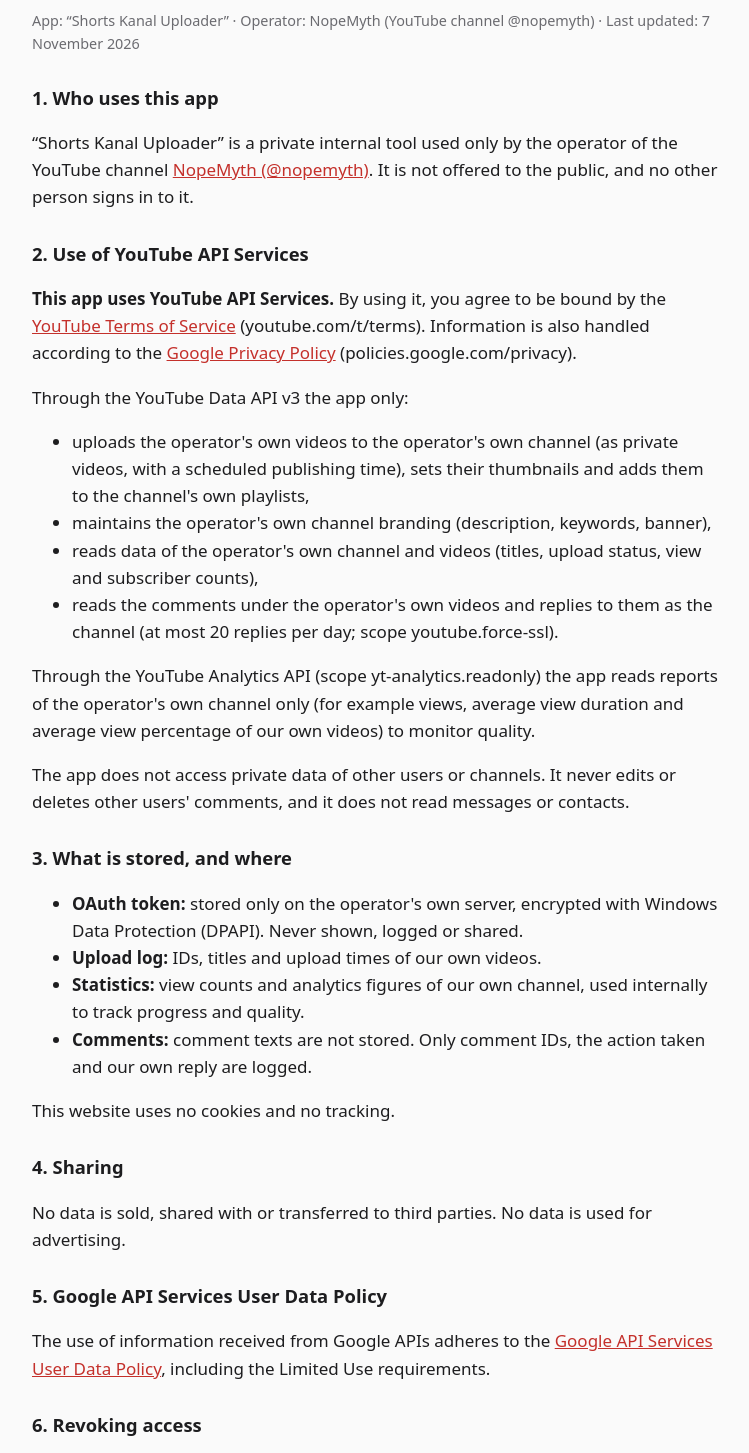
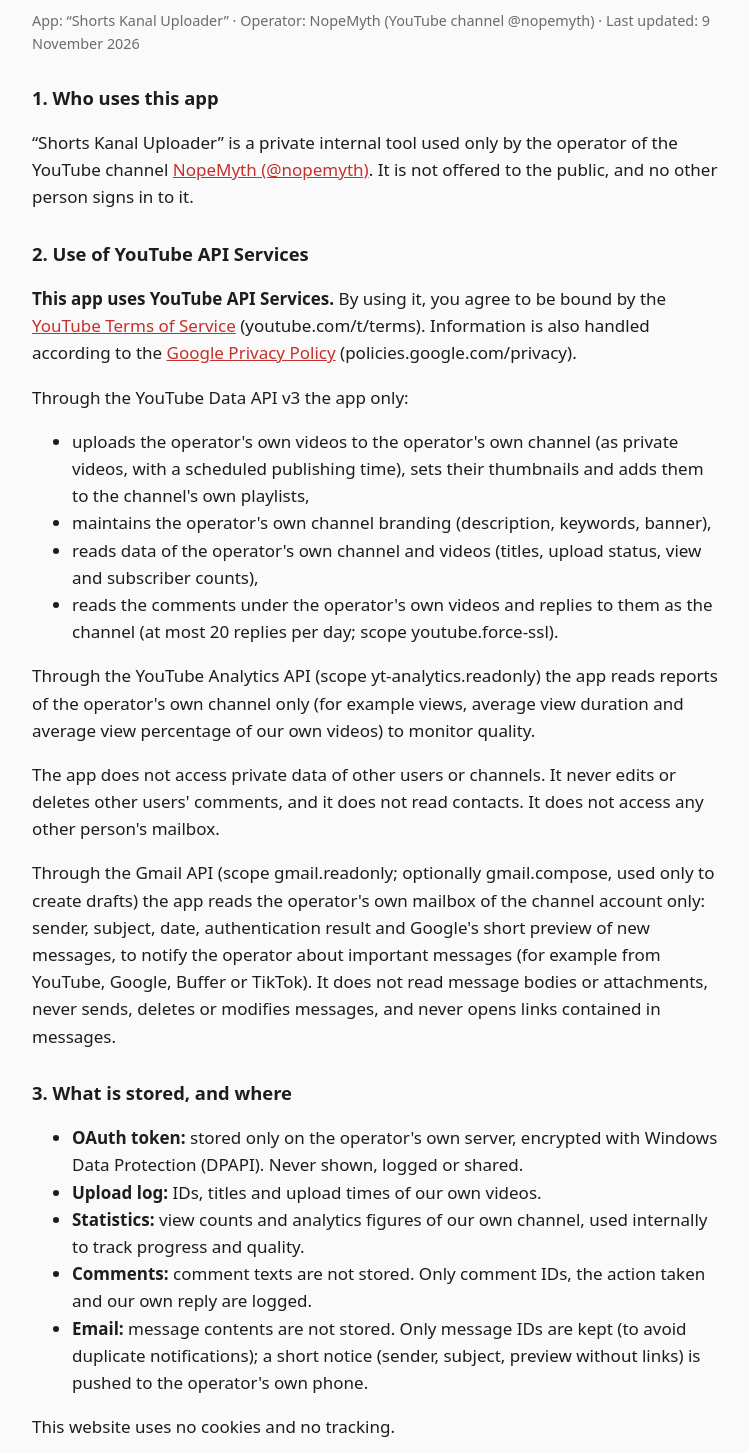
Before and after one commit to nopemyth/nopemyth.github.io, a plain HTML site: page privacy.html in a window 1280 px wide. Shown: the part 143-1596 px from the top of the page, without its empty margins (264-1013 px from the left). Drawn offline with Linux system fonts and the light colour scheme.

Commit message:
Privacy policy: Gmail read-only notice for operator's own mailbox

```diff
--- a/privacy.html
+++ b/privacy.html
@@ -11,7 +11,7 @@
   <p><a href="index.html">← NopeMyth</a> · <a href="terms.html">Terms of Use</a> · <a href="#de">Deutsch</a></p>
 
   <h1>Privacy Policy</h1>
-  <p class="meta">App: “Shorts Kanal Uploader” · Operator: NopeMyth (YouTube channel @nopemyth) · Last updated: 7 November 2026</p>
+  <p class="meta">App: “Shorts Kanal Uploader” · Operator: NopeMyth (YouTube channel @nopemyth) · Last updated: 9 November 2026</p>
 
   <h2>1. Who uses this app</h2>
   <p>“Shorts Kanal Uploader” is a private internal tool used only by the operator of the YouTube channel <a href="https://www.youtube.com/channel/UC6PvTMNjkVI3UBCZ_MT4IHA">NopeMyth (@nopemyth)</a>. It is not offered to the public, and no other person signs in to it.</p>
@@ -26,7 +26,8 @@
     <li>reads the comments under the operator's own videos and replies to them as the channel (at most 20 replies per day; scope youtube.force-ssl).</li>
   </ul>
   <p>Through the YouTube Analytics API (scope yt-analytics.readonly) the app reads reports of the operator's own channel only (for example views, average view duration and average view percentage of our own videos) to monitor quality.</p>
-  <p>The app does not access private data of other users or channels. It never edits or deletes other users' comments, and it does not read messages or contacts.</p>
+  <p>The app does not access private data of other users or channels. It never edits or deletes other users' comments, and it does not read contacts. It does not access any other person's mailbox.</p>
+  <p>Through the Gmail API (scope gmail.readonly; optionally gmail.compose, used only to create drafts) the app reads the operator's own mailbox of the channel account only: sender, subject, date, authentication result and Google's short preview of new messages, to notify the operator about important messages (for example from YouTube, Google, Buffer or TikTok). It does not read message bodies or attachments, never sends, deletes or modifies messages, and never opens links contained in messages.</p>
 
   <h2>3. What is stored, and where</h2>
   <ul>
@@ -34,6 +35,7 @@
     <li><strong>Upload log:</strong> IDs, titles and upload times of our own videos.</li>
     <li><strong>Statistics:</strong> view counts and analytics figures of our own channel, used internally to track progress and quality.</li>
     <li><strong>Comments:</strong> comment texts are not stored. Only comment IDs, the action taken and our own reply are logged.</li>
+    <li><strong>Email:</strong> message contents are not stored. Only message IDs are kept (to avoid duplicate notifications); a short notice (sender, subject, preview without links) is pushed to the operator's own phone.</li>
   </ul>
   <p>This website uses no cookies and no tracking.</p>
 
@@ -41,7 +43,7 @@
   <p>No data is sold, shared with or transferred to third parties. No data is used for advertising.</p>
 
   <h2>5. Google API Services User Data Policy</h2>
-  <p>The use of information received from Google APIs adheres to the <a href="https://developers.google.com/terms/api-services-user-data-policy">Google API Services User Data Policy</a>, including the Limited Use requirements.</p>
+  <p>The use of information received from Google APIs adheres to the <a href="https://developers.google.com/terms/api-services-user-data-policy">Google API Services User Data Policy</a>, including the Limited Use requirements. Gmail data is never used for advertising, never shared, and never used to train AI models.</p>
 
   <h2>6. Revoking access</h2>
   <p>Access can be revoked at any time via the Google security settings page at <a href="https://security.google.com/settings/security/permissions">security.google.com/settings/security/permissions</a> (also reachable at myaccount.google.com/permissions). After revocation the app can no longer access YouTube; the stored token stops working and the app deletes it automatically on its next run.</p>
@@ -59,7 +61,7 @@
   <hr>
 
   <h1 id="de">Datenschutzerklärung</h1>
-  <p class="meta">App: „Shorts Kanal Uploader“ · Betreiber: NopeMyth (YouTube-Kanal @nopemyth) · Stand: 7. November 2026</p>
+  <p class="meta">App: „Shorts Kanal Uploader“ · Betreiber: NopeMyth (YouTube-Kanal @nopemyth) · Stand: 9. November 2026</p>
 
   <h2>1. Wer die App nutzt</h2>
   <p>„Shorts Kanal Uploader“ ist ein privates internes Werkzeug, das ausschließlich der Betreiber des YouTube-Kanals <a href="https://www.youtube.com/channel/UC6PvTMNjkVI3UBCZ_MT4IHA">NopeMyth (@nopemyth)</a> nutzt. Die App wird nicht öffentlich angeboten; niemand sonst meldet sich darin an.</p>
@@ -68,9 +70,10 @@
   <p><strong>Diese App nutzt die YouTube-API-Dienste.</strong> Es gelten die <a href="https://www.youtube.com/t/terms">Nutzungsbedingungen von YouTube</a> und die <a href="https://policies.google.com/privacy">Datenschutzerklärung von Google</a>.</p>
   <p>Über die YouTube Data API v3 macht die App nur Folgendes: eigene Videos auf den eigenen Kanal hochladen (privat, mit geplantem Veröffentlichungszeitpunkt), Thumbnails setzen und Videos eigenen Playlists hinzufügen, das Branding des eigenen Kanals pflegen sowie Daten des eigenen Kanals und der eigenen Videos lesen (Titel, Status, Aufrufe, Abonnenten). Außerdem liest sie die Kommentare unter den eigenen Videos und beantwortet sie als Kanal (höchstens 20 Antworten pro Tag; Bereich youtube.force-ssl).</p>
   <p>Über die YouTube Analytics API (Bereich yt-analytics.readonly) liest die App nur Berichte des eigenen Kanals (z. B. Aufrufe, durchschnittliche Wiedergabedauer und -anteil der eigenen Videos), um die Qualität zu prüfen. Private Daten anderer Nutzer oder Kanäle werden nicht abgerufen; fremde Kommentare werden nie bearbeitet oder gelöscht.</p>
+  <p>Über die Gmail API (Bereich gmail.readonly; optional gmail.compose, nur zum Anlegen von Entwürfen) liest die App ausschließlich das eigene Postfach des Kanal-Kontos: Absender, Betreff, Datum, Authentifizierungsergebnis und Googles Kurzvorschau neuer Mails, um den Betreiber über wichtige Mails (z. B. von YouTube, Google, Buffer, TikTok) zu informieren. Mail-Texte und Anhänge werden nicht gelesen; es wird nie gesendet, gelöscht oder verändert, und Links in Mails werden nie geöffnet.</p>
 
   <h2>3. Was gespeichert wird</h2>
-  <p>Das OAuth-Token liegt nur auf dem eigenen Server des Betreibers, verschlüsselt mit der Windows-Datenschutz-API (DPAPI). Dazu kommen ein Upload-Protokoll (IDs, Titel, Zeitpunkte der eigenen Videos) sowie Aufruf- und Analytics-Zahlen des eigenen Kanals. Kommentartexte werden nicht gespeichert, nur Kommentar-IDs, die Aktion und unsere eigene Antwort. Die Website nutzt keine Cookies und kein Tracking.</p>
+  <p>Das OAuth-Token liegt nur auf dem eigenen Server des Betreibers, verschlüsselt mit der Windows-Datenschutz-API (DPAPI). Dazu kommen ein Upload-Protokoll (IDs, Titel, Zeitpunkte der eigenen Videos) sowie Aufruf- und Analytics-Zahlen des eigenen Kanals. Kommentartexte werden nicht gespeichert, nur Kommentar-IDs, die Aktion und unsere eigene Antwort. Mail-Inhalte werden nicht gespeichert, nur Mail-IDs (gegen Doppelmeldungen); eine kurze Meldung (Absender, Betreff, Vorschau ohne Links) geht an das eigene Handy des Betreibers. Gmail-Daten werden nie für Werbung, Weitergabe oder KI-Training genutzt. Die Website nutzt keine Cookies und kein Tracking.</p>
 
   <h2>4. Weitergabe</h2>
   <p>Es werden keine Daten verkauft oder an Dritte weitergegeben und keine Daten für Werbung genutzt. Die Nutzung von Daten aus Google-APIs hält sich an die <a href="https://developers.google.com/terms/api-services-user-data-policy">Google API Services User Data Policy</a> einschließlich der Limited-Use-Anforderungen.</p>
```
